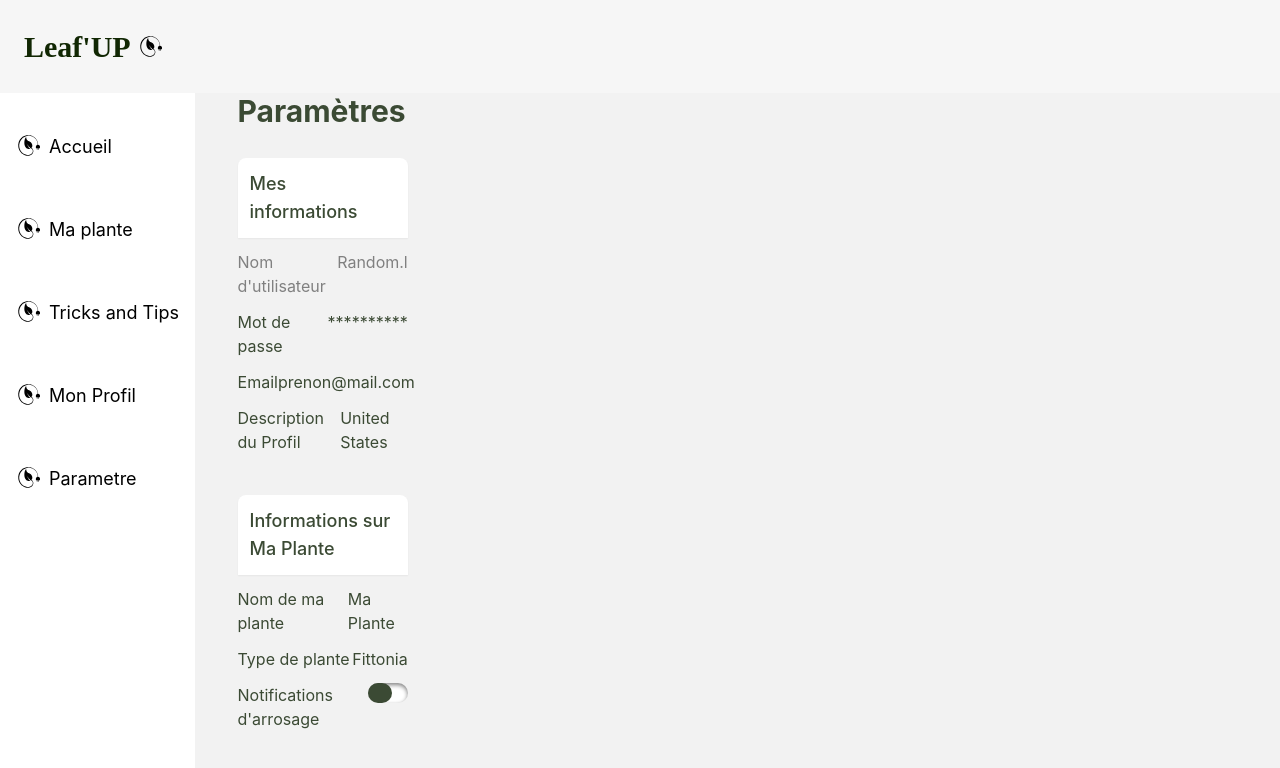
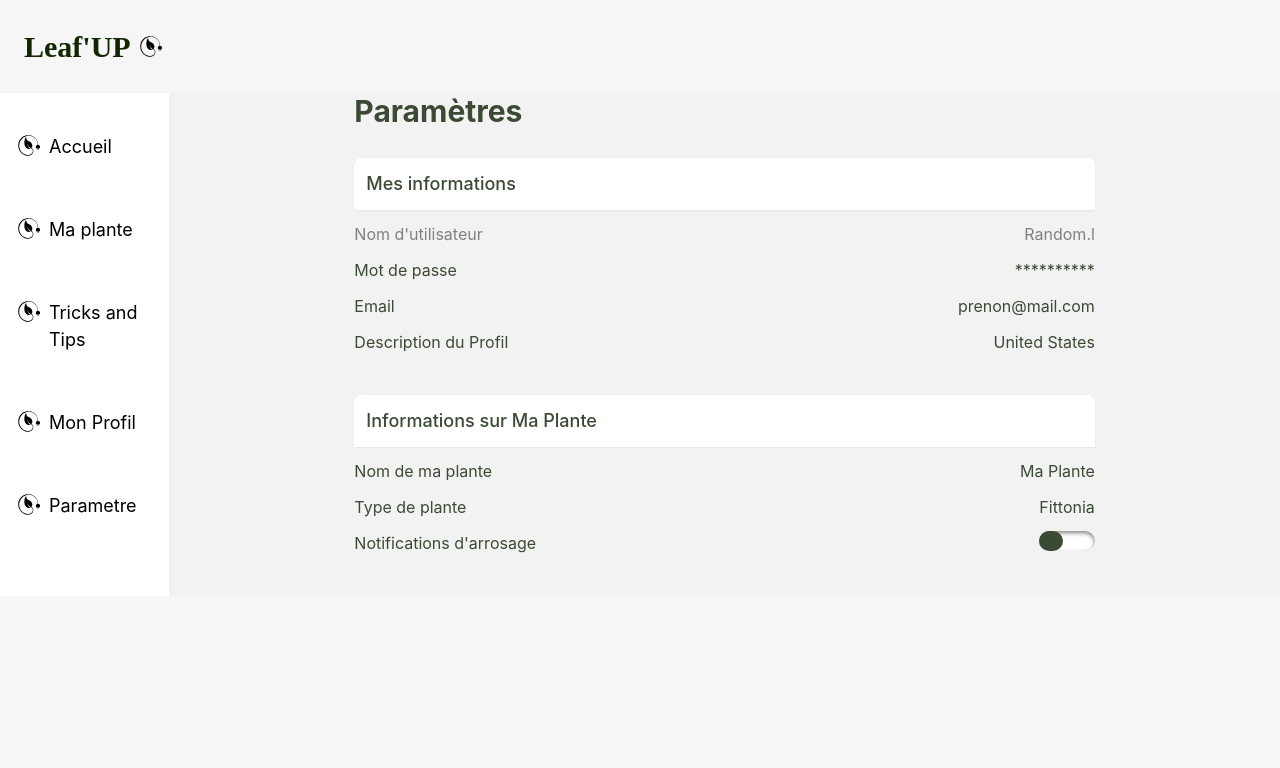
Before and after one commit to choeurtis18/LeafUp-App-Front, a React (Create React App) app: page /parametre in a window 1280 px wide. Shown: the top 768 px of the page. Built offline with nearby package versions, Linux system fonts and the light colour scheme.

Commit message:
fix params page

```diff
--- a/src/Pages/ParametrePage.tsx
+++ b/src/Pages/ParametrePage.tsx
@@ -3,7 +3,7 @@ import React, { useState, useEffect } from 'react';
 export default function ParametrePage() {
   return (
 
-    <div>
+    <div className="container">
         <ul className='w-11/12 mx-auto lg:w-2/3'>
           <h1 className='text-[#3B4A34] text-3xl font-bold mb-[29px]'>Paramètres</h1>
           <div className='mb-[41px] text-[#3b4a34]'>
--- a/src/Pages/ProfilPage.tsx
+++ b/src/Pages/ProfilPage.tsx
@@ -8,9 +8,6 @@ import background from "../Asset/backgroundHeader.jpg";
 
 export default function ProfilPage() {
 
-  for(let i = 0; i < 5; ++i){
-
-  }
   return (
     <div className='container'>
       <Header
```
